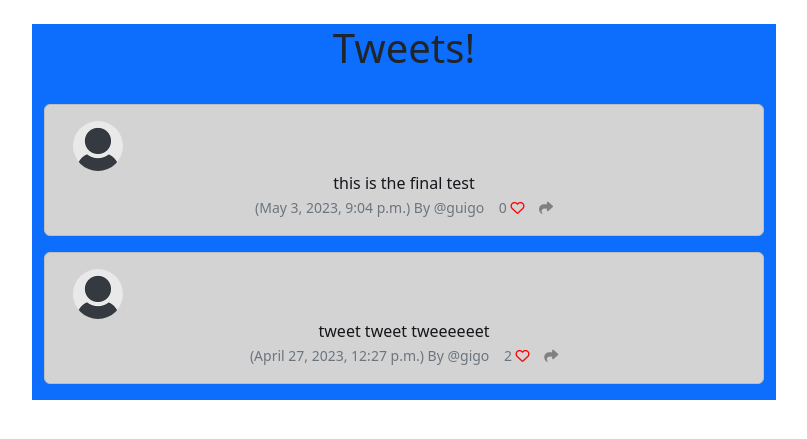
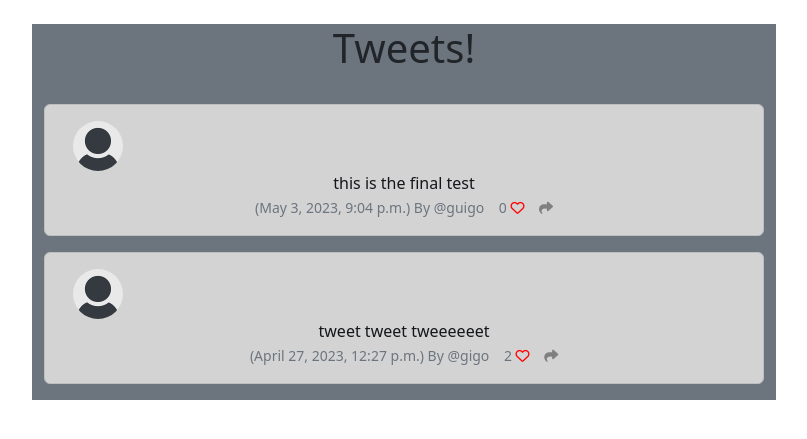
Before and after one commit to fenetT/twitter-clone-project, a Django app: page / in a window 1280 px wide. Shown: the part 56-495 px from the top of the page, without its empty margins (50-857 px from the left). Run offline with Django 4.2, Linux system fonts and the light colour scheme; data comes from the database, SQL or seed files in the repository; both versions use the stored data as it was after the commit; parts of the project's set-up code (start-up, migrations or seed data) failed here and were passed over; some libraries are stand-ins or nearby versions.

Commit message:
initial commit

```diff
--- a/musker/templates/home.html
+++ b/musker/templates/home.html
@@ -5,7 +5,7 @@
 
 <div class="container text-center" color="blue">
 	<div class="row">
-		<div class="col-8 bg-primary">
+		<div class="col-8 bg-secondary">
 
 
 			<h1>Tweets!</h1>
@@ -14,7 +14,7 @@
 			<div class="alert alert-dark" role="alert">
 				<div class="container">
 					<div class="row">
-						<div class="col-1">
+						<div class="col-1 " >
 							{% if tweet.user.profile.profile_image %}
 							<img src="{{ tweet.user.profile.profile_image.url }}" width=50 height=50
 								class="rounded-circle" alt="{{ profile.user.username }}">
@@ -25,7 +25,7 @@
 							{% endif %}
 						</div>
 
-						<div class="col-30 " >
+						<div class="col-30 ">
 							{{ tweet.body }}<br />
 							<small class="text-muted">
 								({{ tweet.created_at}}) By
```
Also changed, not shown: db.sqlite3.
